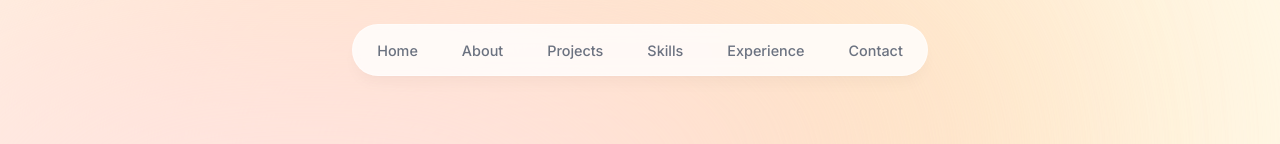
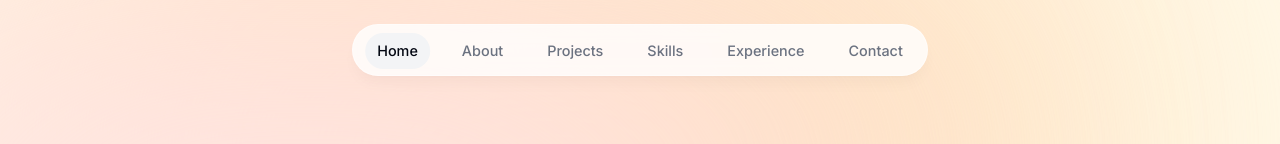
Before and after one commit to Gilajoanna/portfolio, a Next.js app: page / in a window 1280 px wide. Shown: the top 144 px of the page. Built offline with nearby package versions, Linux system fonts and the light colour scheme; grey boxes are pictures that could not be loaded.

Commit message:
routing from the nav to correct sections and state handeling between every section (#5)

```diff
--- a/app/layout.tsx
+++ b/app/layout.tsx
@@ -7,7 +7,7 @@ const inter = Inter({ subsets: ["latin"] });
 export const metadata = {
   title: "Gila | Personal portfolio",
   description:
-    "Gila is a frontend- and mobile-developer with 2 years of experience.",
+    "Gila is a frontend- and mobile-developer with 1 year of experience.",
 };
 
 export default function RootLayout({
@@ -16,7 +16,7 @@ export default function RootLayout({
   children: React.ReactNode;
 }) {
   return (
-    <html lang="en">
+    <html lang="en" className="!scroll-smooth">
       <body
         className={`${inter.className}
       bg-amber-50 text-stone-950 relative pt-28 sm:pt-36`}
--- a/components/header.tsx
+++ b/components/header.tsx
@@ -1,11 +1,14 @@
 "use client";
 
-import React from "react";
+import React, { useState } from "react";
 import { motion } from "framer-motion";
 import { links } from "@/lib/data";
 import Link from "next/link";
+import clsx from "clsx";
 
 export default function Header() {
+  const [activeSection, setActiveSection] = useState("Home");
+
   return (
     <header className="z-[999] relative">
       <motion.div
@@ -28,17 +31,33 @@ export default function Header() {
         >
           {links.map((link) => (
             <motion.li
-              className="h-3/4 flex items-center justify-center"
+              className="h-3/4 flex items-center justify-center relative"
               key={link.hash}
               initial={{ y: -100, opacity: 0 }}
               animate={{ y: 0, opacity: 1 }}
             >
               <Link
-                className="flex w-full items-center justify-center px-3 py-3
-                   hover:text-gray-950 transition"
+                className={clsx(
+                  "flex w-full items-center justify-center px-3 py-3 hover:text-gray-950 transition",
+                  {
+                    "text-gray-950": activeSection === link.name,
+                  },
+                )}
                 href={link.hash}
+                onClick={() => handleActiveSection(link)}
               >
                 {link.name}
+                {link.name === activeSection && (
+                  <motion.span
+                    className="bg-gray-100 rounded-full absolute inset-0 -z-10"
+                    layoutId="activeSection"
+                    transition={{
+                      type: "spring",
+                      stiffness: 380,
+                      damping: 30,
+                    }}
+                  ></motion.span>
+                )}
               </Link>
             </motion.li>
           ))}
@@ -46,4 +65,10 @@ export default function Header() {
       </nav>
     </header>
   );
+
+  type ActiveSectionProps = (typeof links)[number];
+
+  function handleActiveSection({ name }: ActiveSectionProps) {
+    setActiveSection(name);
+  }
 }
--- a/components/intro.tsx
+++ b/components/intro.tsx
@@ -11,7 +11,10 @@ import { FaGithubSquare } from "react-icons/fa";
 
 export default function Intro() {
   return (
-    <section className="mb-28 max-w-[50rem] text-center sm:mb-0">
+    <section
+      className="mb-28 max-w-[50rem] text-center sm:mb-0 scroll-mt-[100rem]"
+      id="home"
+    >
       <div className="flex items-center justify-center">
         <div className="relative">
           <motion.div
--- a/components/projects.tsx
+++ b/components/projects.tsx
@@ -5,7 +5,7 @@ import Project from "./project";
 
 export default function Projects() {
   return (
-    <section>
+    <section id="projects" className="scroll-mt-28">
       <SectionHeading>My Projects</SectionHeading>
       <div>
         {projectsData.map((project, index) => (
--- a/lib/data.ts
+++ b/lib/data.ts
@@ -87,6 +87,9 @@ export const projectsData = [
 export const skillsData = [
   "HTML",
   "CSS",
+  "Swift",
+  "SwiftUI",
+  "UIKit",
   "JavaScript",
   "TypeScript",
   "React",
@@ -94,14 +97,15 @@ export const skillsData = [
   "Node.js",
   "Git",
   "Tailwind",
-  "Prisma",
+  "Flutter",
+  "Dart",
+  "Vue",
   "MongoDB",
-  "Redux",
-  "GraphQL",
-  "Apollo",
+  "Firebase",
+  "Core Data",
+  "Jest",
   "Express",
   "PostgreSQL",
-  "Python",
-  "Django",
   "Framer Motion",
+  "Figma",
 ] as const;
--- a/package.json
+++ b/package.json
@@ -14,6 +14,7 @@
     "@types/react": "18.3.11",
     "@types/react-dom": "18.3.1",
     "autoprefixer": "10.4.20",
+    "clsx": "^2.1.1",
     "eslint": "8.57.1",
     "eslint-config-next": "14.2.15",
     "framer-motion": "^11.11.9",
```
Also changed, not shown: 1 other file (tests, documents, lock files or other folders).
